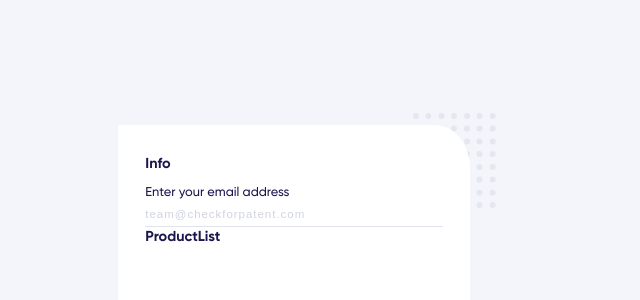
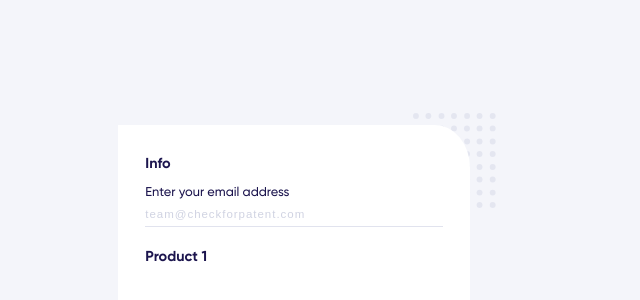
Before and after one commit to Chiga2030/testform, a React (Create React App) app: page / in a window 1280 px wide. Shown: the part 48-348 px from the top of the page, without its empty margins (333-973 px from the left). Built offline with nearby package versions, Linux system fonts and the light colour scheme.

Commit message:
added margin for block of code

```diff
--- a/src/components/Form/Form.jsx
+++ b/src/components/Form/Form.jsx
@@ -5,7 +5,9 @@ import ProductList from '../ProductList/ProductList';
 
 const Form = () => (
   <form className={styles.form}>
-    <Info styles={styles} />
+    <Info
+      styles={styles}
+    />
     <ProductList styles={styles} />
   </form>
 );
--- a/src/components/Form/Form.module.css
+++ b/src/components/Form/Form.module.css
@@ -4,6 +4,10 @@
   height: 28.8vw;
   border-radius: 0 10% 10%;
   padding: 2.24vw 2.12vw;
+}
+
+.blockMargins {
+  margin-bottom: 1.6vw;
 }
 
 .title {
--- a/src/components/Info/Info.jsx
+++ b/src/components/Info/Info.jsx
@@ -2,7 +2,7 @@ const Info = ({
   styles,
   ...props
 }) => (
-  <>
+  <div className={styles.blockMargins}>
     <h2 className={styles.title}>
       Info
     </h2>
@@ -16,7 +16,7 @@ const Info = ({
         type="email"
       />
     </label>
-  </>
+  </div>
 );
 
 export default Info;
--- a/src/components/ProductList/ProductList.jsx
+++ b/src/components/ProductList/ProductList.jsx
@@ -3,7 +3,7 @@ const ProductList = ({
   ...props
 }) => (
   <>
-    <h2 className={styles.title}>ProductList</h2>
+    <h2 className={styles.title}>Product 1</h2>
   </>
 );
 
```
